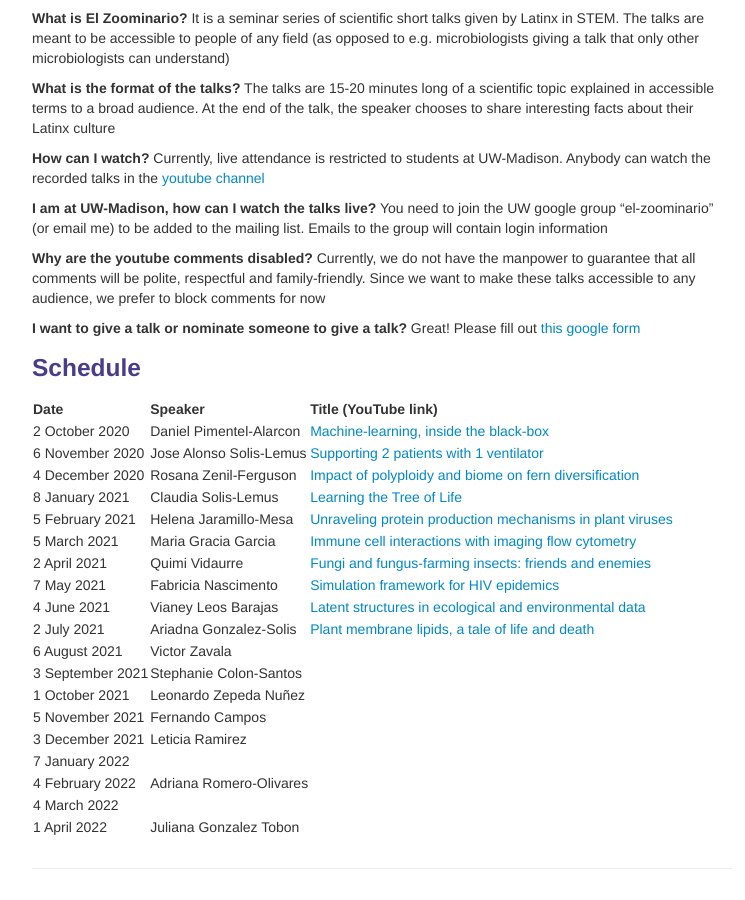
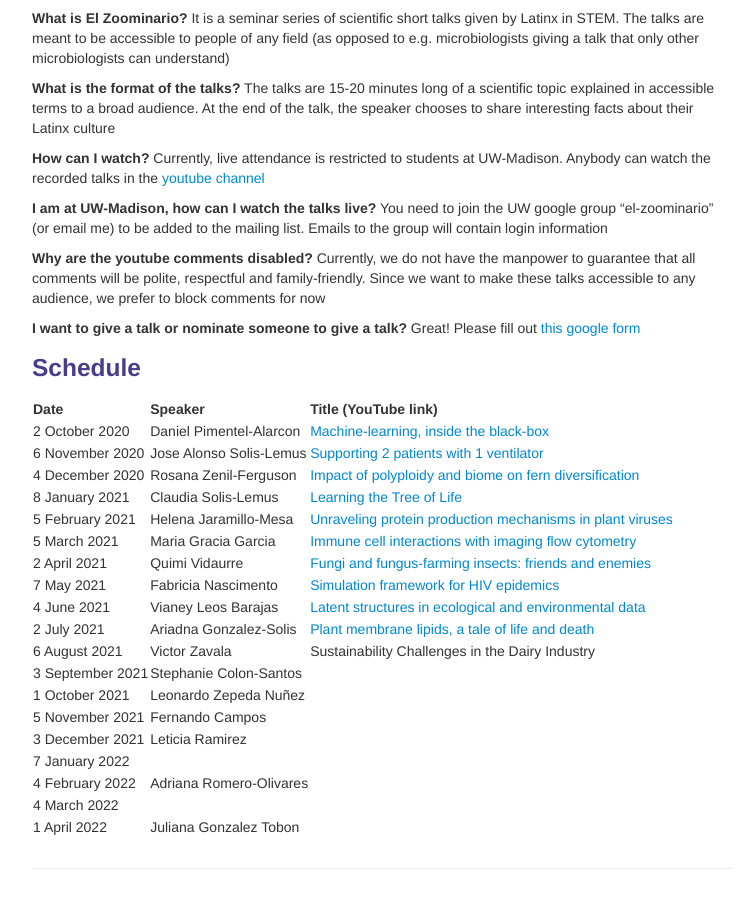
Before and after one commit to solislemuslab/solislemuslab.github.io, a Jekyll site: the page built from pages/talks.md, in a window 1280 px wide and 900 px high, scrolled down 2684 px. Shown: the whole window, without its empty margins (258-1003 px from the left). Built offline with Jekyll 4.4.1, drawn with Linux system fonts in a browser that asks for light colours.

Commit message:
added zoominario talk

```diff
--- a/pages/talks.md
+++ b/pages/talks.md
@@ -237,7 +237,7 @@ Great! Please fill out [this google form](https://forms.gle/1kpZE1XrKe9YS9cHA)
 | 7 May 2021 | Fabricia Nascimento | [Simulation framework for HIV epidemics](https://youtu.be/6hr47tzxihw) |
 | 4 June 2021 | Vianey Leos Barajas | [Latent structures in ecological and environmental data](https://youtu.be/RZ1StdDDFFU) |
 | 2 July 2021 | Ariadna Gonzalez-Solis | [Plant membrane lipids, a tale of life and death](https://youtu.be/8_BDS0_YHFY) |
-| 6 August 2021 | Victor Zavala | |
+| 6 August 2021 | Victor Zavala | Sustainability Challenges in the Dairy Industry |
 | 3 September 2021 | Stephanie Colon-Santos | |
 | 1 October 2021 | Leonardo Zepeda Nuñez | |
 | 5 November 2021 | Fernando Campos | |
```
